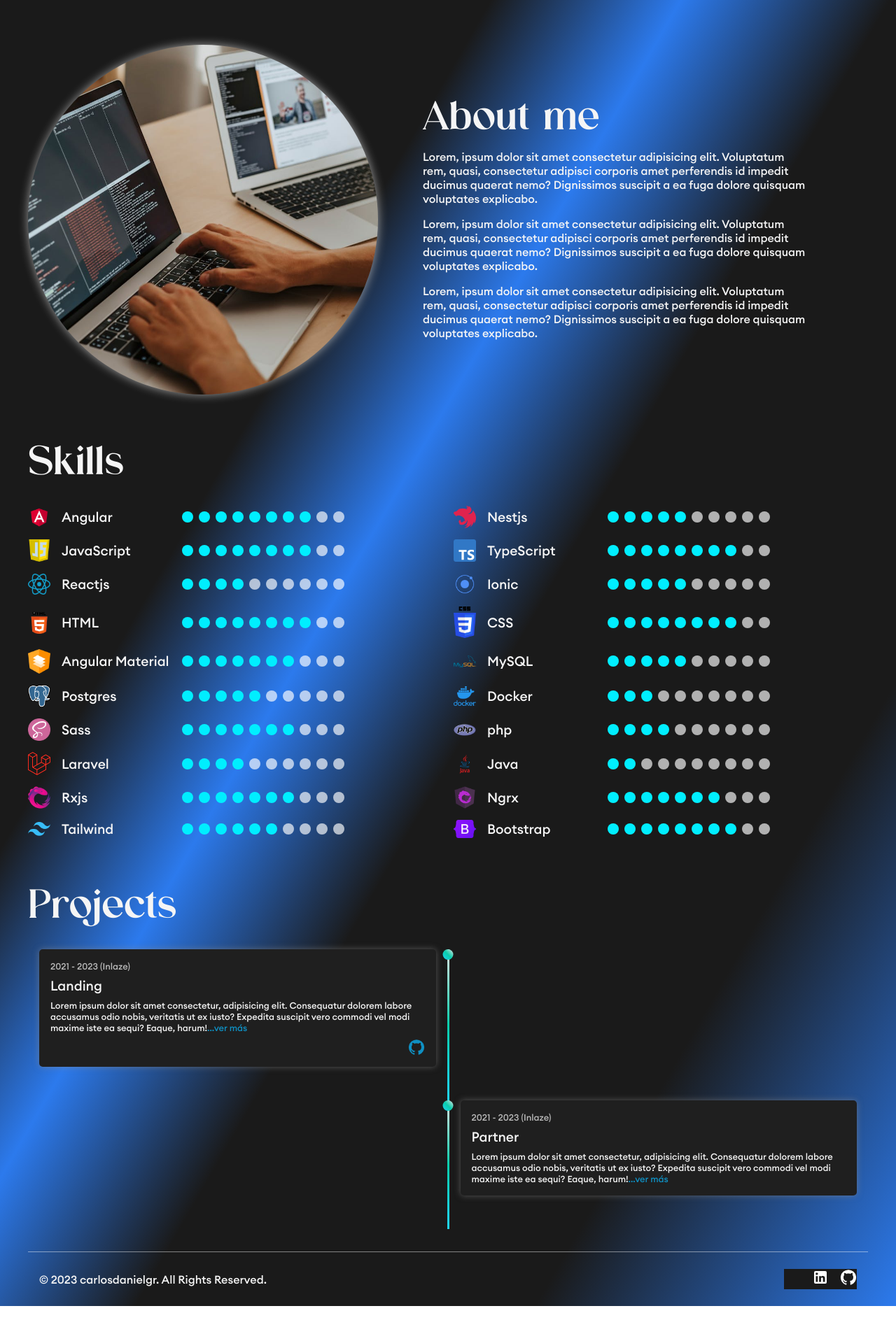
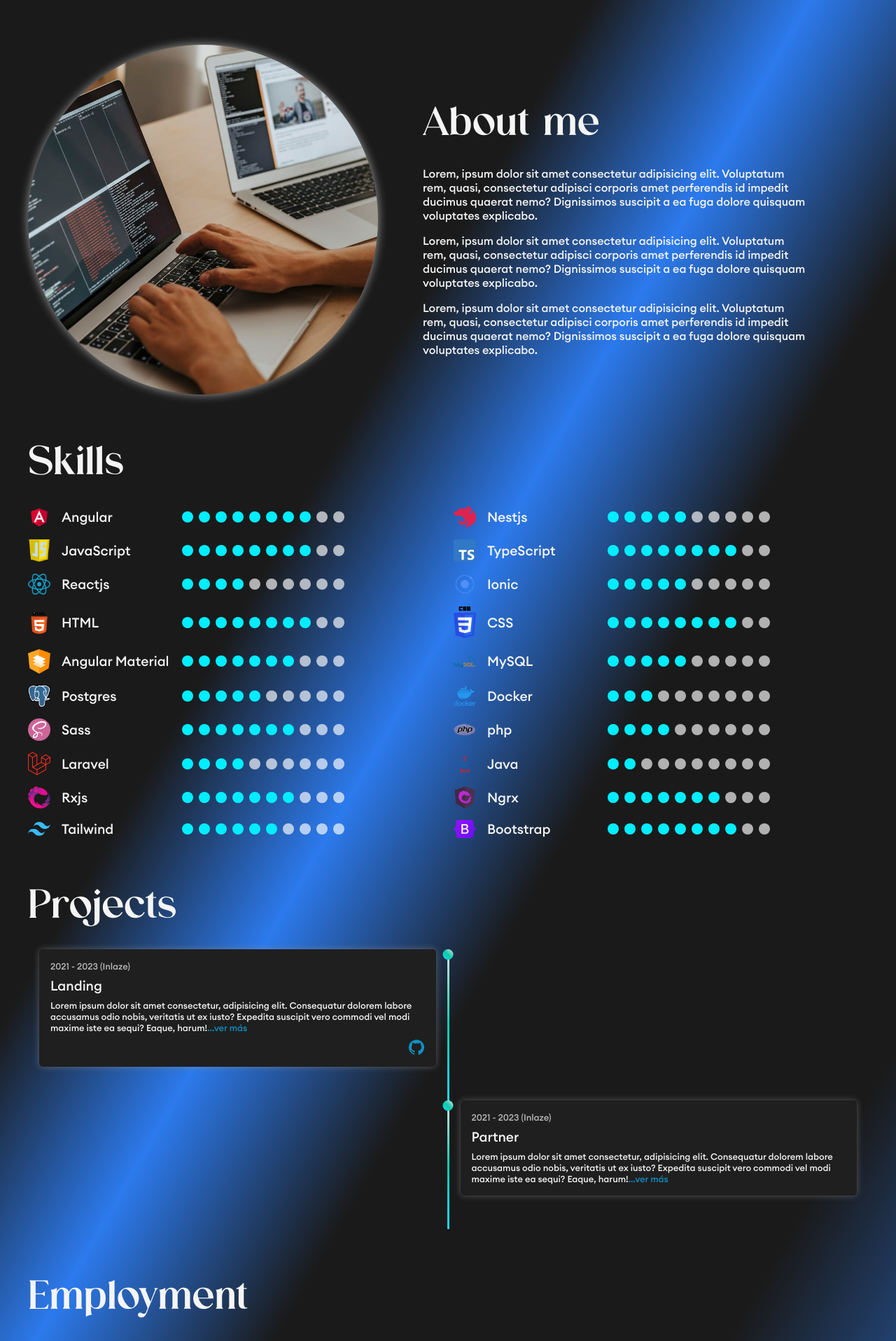
Before and after one commit to CarlosDanielGR/portfolio, a React (Vite) app: page / in a window 1280 px wide. Shown: the part 620-2537 px from the top of the page at 70% size. Before the commit the page ends 2487 px from the top, so only its background shows below. Built offline with nearby package versions, Linux system fonts and the light colour scheme.

Commit message:
Change style subtitles

```diff
--- a/src/App.tsx
+++ b/src/App.tsx
@@ -18,9 +18,7 @@ function App() {
         <AboutMe />
         <Skills />
         <Projects />
-        {/* <section className="main-content-right">
-          <Employment />
-        </section> */}
+        <Employment />
       </article>
       <Footer />
     </main>
--- a/src/index.css
+++ b/src/index.css
@@ -55,6 +55,12 @@ img {
   width: 100%;
 }
 
+.subtitle {
+  font-family: porsha;
+  font-size: 4rem;
+  margin: 2rem 0;
+}
+
 /* Project modal */
 .MuiBox-root.MuiBox-root {
   background-color: var(--bg-primary);
--- a/src/layouts/about-me/About-Me.css
+++ b/src/layouts/about-me/About-Me.css
@@ -3,12 +3,6 @@
   flex-wrap: wrap;
   align-items: center;
   gap: 4rem;
-}
-
-.about-me-title {
-  font-family: porsha;
-  font-size: 4rem;
-  margin: 0;
 }
 
 .about-me-texts {
--- a/src/layouts/about-me/About-Me.tsx
+++ b/src/layouts/about-me/About-Me.tsx
@@ -9,7 +9,7 @@ function AboutMe() {
         alt="about-me"
       />
       <div className="about-me-texts">
-        <h3 className="about-me-title">About me</h3>
+        <h3 className="subtitle">About me</h3>
         <p>
           Lorem, ipsum dolor sit amet consectetur adipisicing elit. Voluptatum
           rem, quasi, consectetur adipisci corporis amet perferendis id impedit
--- a/src/layouts/employment/Employment.tsx
+++ b/src/layouts/employment/Employment.tsx
@@ -18,7 +18,7 @@ const TAGS2 = ["TypeScript", "Angular", "HTML", "Rxjs", "Angular material"];
 function Employment() {
   return (
     <div id="employment" className="employment">
-      <h4>Employment</h4>
+      <h5 className="subtitle">Employment</h5>
       <div className="employment-title">
         <span className="employment-name">Inlaze (Front-End dev)</span>
         <span className="employment-date">October 2021 - July 2023</span>
--- a/src/layouts/employment/styles/Employment.css
+++ b/src/layouts/employment/styles/Employment.css
@@ -1,3 +1,6 @@
+.employment-title {
+}
+
 .employment-title {
   display: flex;
   align-items: center;
--- a/src/layouts/projects/Projects.tsx
+++ b/src/layouts/projects/Projects.tsx
@@ -1,10 +1,9 @@
 import { Timeline } from ".";
-import "./styles/Projects.css";
 
 function Projects() {
   return (
     <div id="projects">
-      <h5 className="projects-title">Projects</h5>
+      <h5 className="subtitle">Projects</h5>
       <Timeline />
     </div>
   );
--- a/src/layouts/projects/styles/Projects.css
+++ /dev/null
@@ -1,5 +0,0 @@
-.projects-title {
-  font-family: porsha;
-  font-size: 4rem;
-  margin: 2rem 0;
-}
--- a/src/layouts/skills/Skills.tsx
+++ b/src/layouts/skills/Skills.tsx
@@ -6,7 +6,7 @@ function Skill() {
   const skills = SKILLS;
   return (
     <div id="skills">
-      <h4 className="skills-title">Skills</h4>
+      <h4 className="subtitle">Skills</h4>
       <section className="skills-content">
         {skills.map((skill, index) => (
           <SkillElement key={index} skill={skill} />
--- a/src/layouts/skills/styles/Skills.css
+++ b/src/layouts/skills/styles/Skills.css
@@ -1,9 +1,3 @@
-.skills-title {
-  font-family: porsha;
-  font-size: 4rem;
-  margin: 2rem 0;
-}
-
 .skills-content {
   display: grid;
   gap: 1rem;
```
Also changed, not shown: src/App.css (+0 -16 lines).
